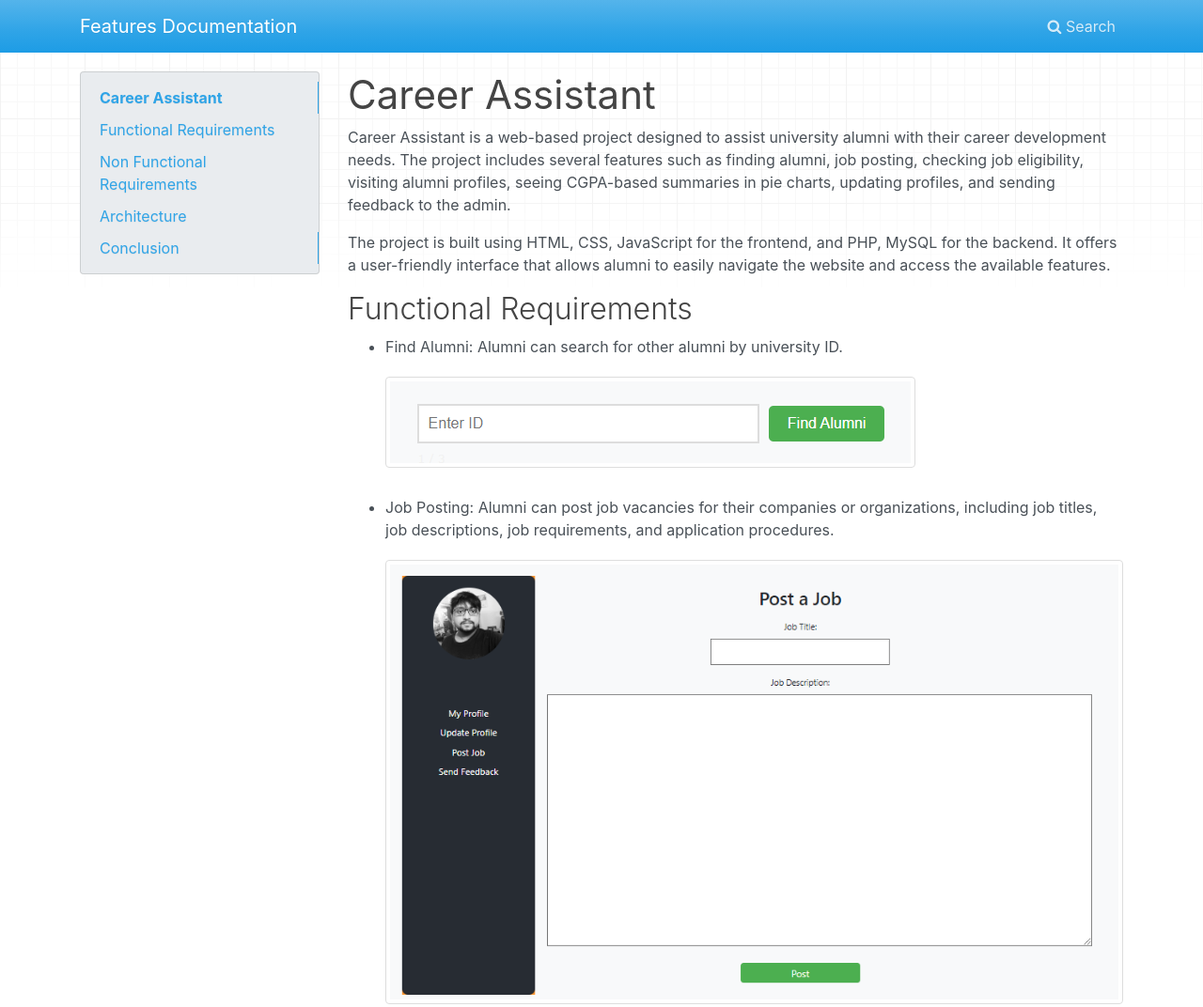
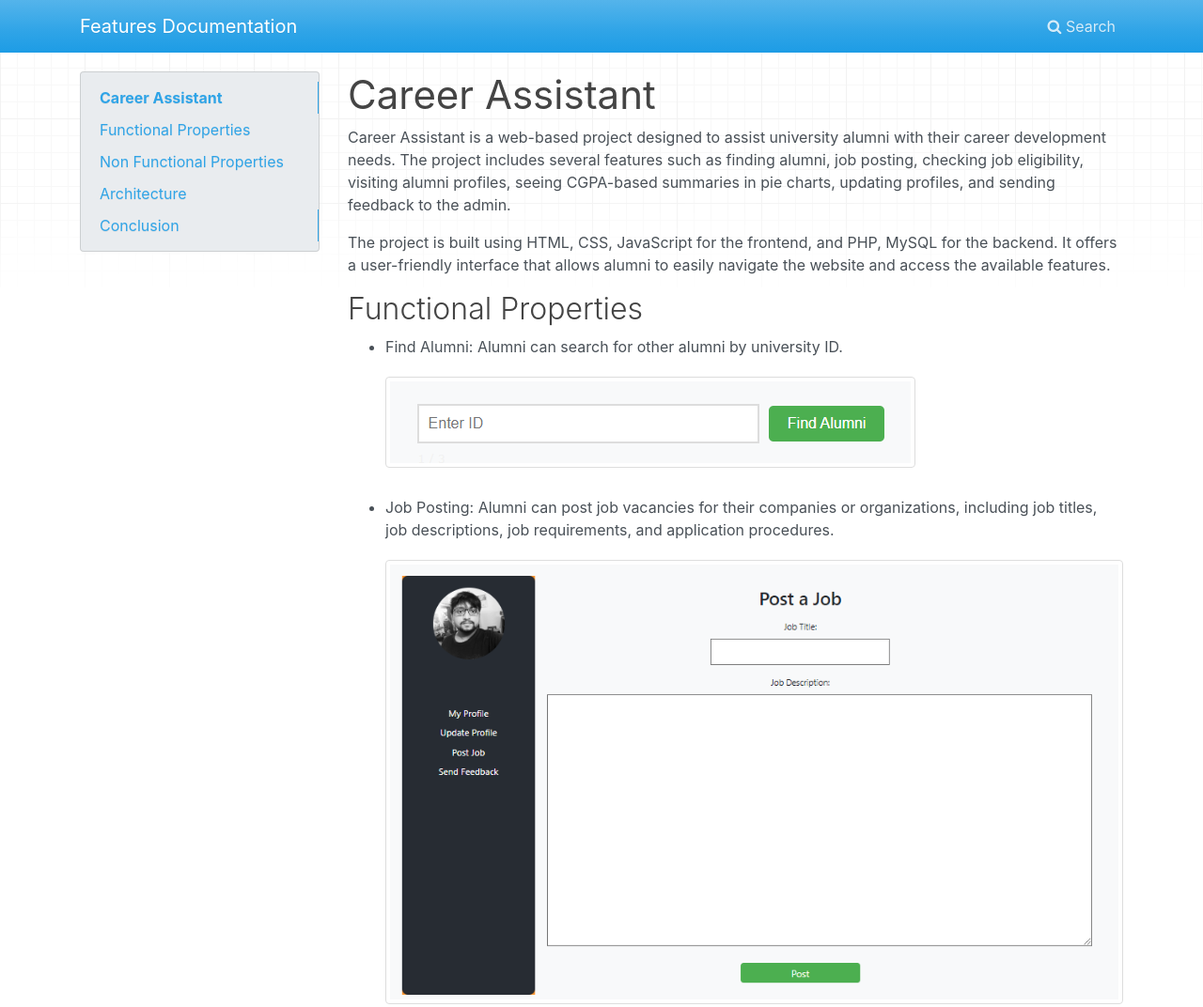
Before and after one commit to mkamran201039/mkdocs_career_assistant, a plain HTML site: page index.html in a window 1280 px wide. Shown: the top 1072 px of the page at 94% size. Drawn offline with nearby package versions, Linux system fonts and the light colour scheme.

Commit message:
second modification

```diff
--- a/index.html
+++ b/index.html
@@ -54,11 +54,11 @@
 
             <li class="nav-item" data-level="1"><a href="#career-assistant" class="nav-link">Career Assistant</a>
               <ul class="nav flex-column">
-            <li class="nav-item" data-level="2"><a href="#functional-requirements" class="nav-link">Functional Requirements</a>
+            <li class="nav-item" data-level="2"><a href="#functional-requirements" class="nav-link">Functional Properties</a>
               <ul class="nav flex-column">
               </ul>
             </li>
-            <li class="nav-item" data-level="2"><a href="#non-functional-requirements" class="nav-link">Non Functional Requirements</a>
+            <li class="nav-item" data-level="2"><a href="#non-functional-requirements" class="nav-link">Non Functional Properties</a>
               <ul class="nav flex-column">
               </ul>
             </li>
@@ -80,7 +80,7 @@
 <h1 id="career-assistant">Career Assistant</h1>
 <p>Career Assistant is a web-based project designed to assist university alumni with their career development needs. The project includes several features such as finding alumni, job posting, checking job eligibility, visiting alumni profiles, seeing CGPA-based summaries in pie charts, updating profiles, and sending feedback to the admin.</p>
 <p>The project is built using HTML, CSS, JavaScript for the frontend, and PHP, MySQL for the backend. It offers a user-friendly interface that allows alumni to easily navigate the website and access the available features.</p>
-<h2 id="Functional-Properties">Functional Requirements</h2>
+<h2 id="functional-requirements">Functional Properties</h2>
 <ul>
 <li>Find Alumni: Alumni can search for other alumni by university ID.
 <img alt="error" src="img/find_alumni.PNG" /></li>
@@ -100,7 +100,7 @@
 <img alt="error" src="img/feedback.PNG" /></p>
 </li>
 </ul>
-<h2 id="Non-Functional-Properties">Non Functional Requirements</h2>
+<h2 id="non-functional-requirements">Non Functional Propeerties</h2>
 <ul>
 <li>
 <p>Security: The website is secure and protect alumni's personal and confidential information from unauthorized access or data breaches.</p>
```
